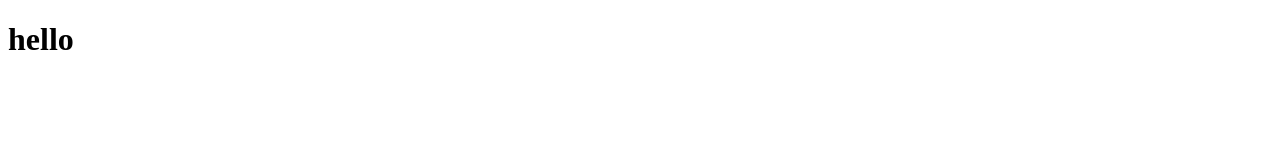
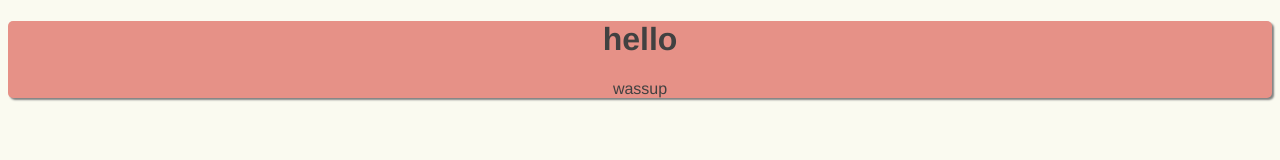
Before and after one commit to LeoMaskell/js-db-stuff, a website: page frontend/index.html in a window 1280 px wide. Drawn offline with Linux system fonts and the light colour scheme.

Commit message:
added some styles

```diff
--- a/frontend/index.html
+++ b/frontend/index.html
@@ -7,6 +7,9 @@
     <title>Document</title>
 </head>
 <body>
-    <h1>hello</h1>
+    <div class="header">
+        <h1 class="title">hello</h1>
+        <p class="subtitle">wassup</p>
+    </div>
 </body>
 </html>
--- a/static/style.css
+++ b/static/style.css
@@ -0,0 +1,19 @@
+body {
+    background-color: rgb(250, 250, 240);
+}
+
+.header {
+    background-color: rgb(230, 145, 135);
+
+    top: 0;
+    margin: 15px, auto;
+
+    text-align: center;
+
+    border-radius: 5px;
+
+    font-family: 'Franklin Gothic Medium', 'Arial Narrow', Arial, sans-serif;
+    color: rgb(65, 65, 65);
+
+    box-shadow: 2px 2px 2px rgb(129, 129, 129);
+}
```
